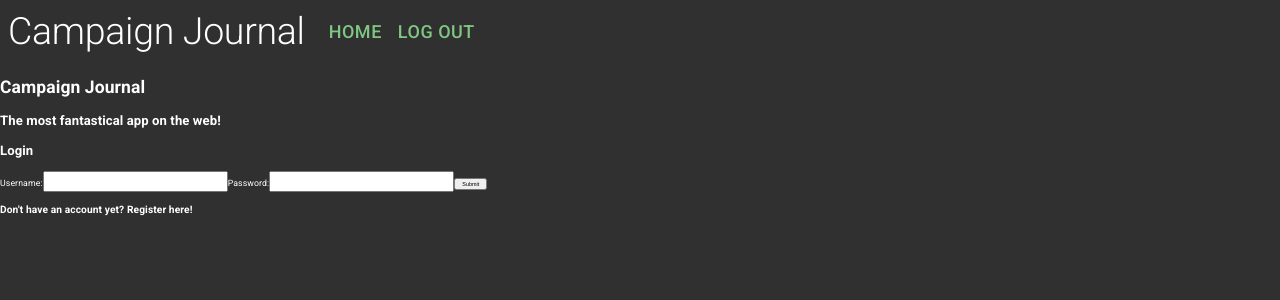
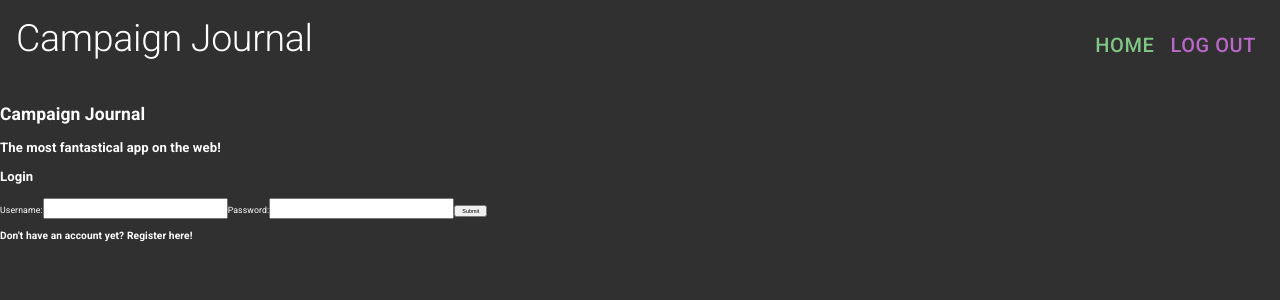
Before and after one commit to MMendes24/client, a React (Create React App) app: page / in a window 1280 px wide. Shown: the top 300 px of the page. Built offline with nearby package versions, Linux system fonts and the light colour scheme.

Commit message:
Nav bar styles finished

```diff
--- a/src/components/NavBar.js
+++ b/src/components/NavBar.js
@@ -10,11 +10,11 @@ import Typography from '@material-ui/core/Typography';
 const useStyles = makeStyles((theme) => ({
     root: {
         '& > *': {
-            margin: theme.spacing(1),
+            margin: theme.spacing(2),
         },
     },
     navLink: {
-        fontSize: 18,
+        fontSize: 20,
         margin: theme.spacing(1),
     }
 }));
@@ -32,13 +32,15 @@ const NavBar = () => {
 
     return (
         <Grid
-        className={classes.root}
-        container
-        direction="row"
-        justify="flex-start`"
-        alignItems="center"
+            className={classes.root}
+            container
+            direction="row"
+            justify="space-between"
+            alignItems="center"
         >
-            <Typography variant="h2" gutterBottom>Campaign Journal</Typography>
+            <header>
+                <Typography variant="h2" gutterBottom>Campaign Journal</Typography>
+            </header>
             <nav>
 
                 <Link
@@ -56,6 +58,7 @@ const NavBar = () => {
                     className={classes.navLink}
                     component="button"
                     variant="button"
+                    color="secondary"
                     onClick={logOut}
                 >
                     Log Out
```
